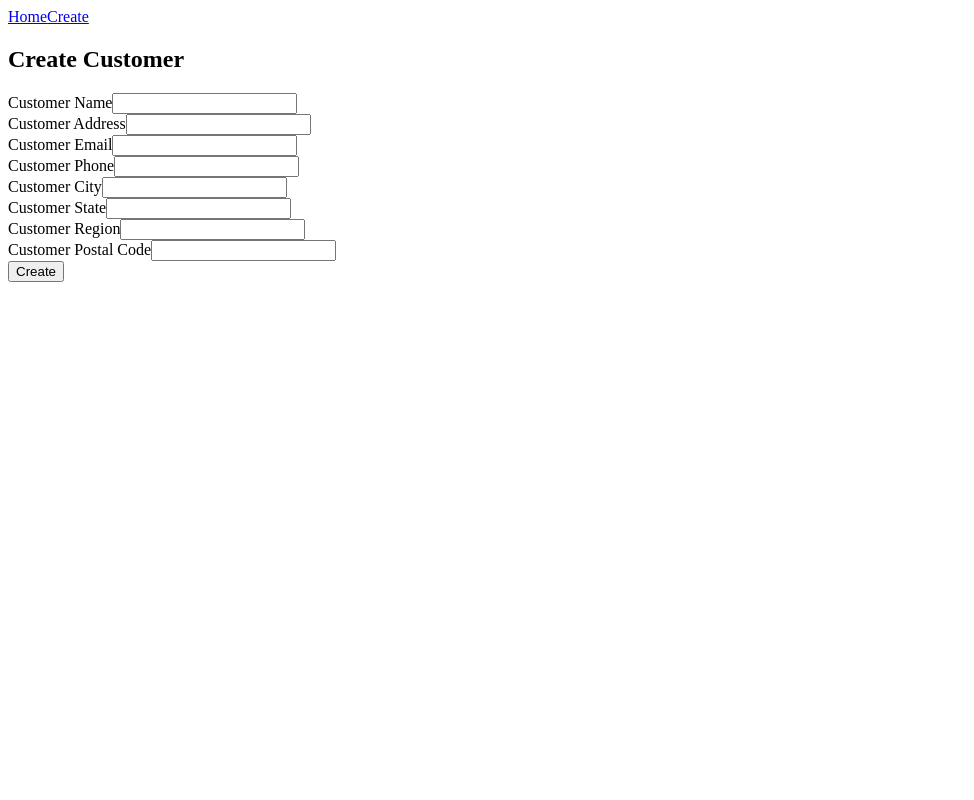
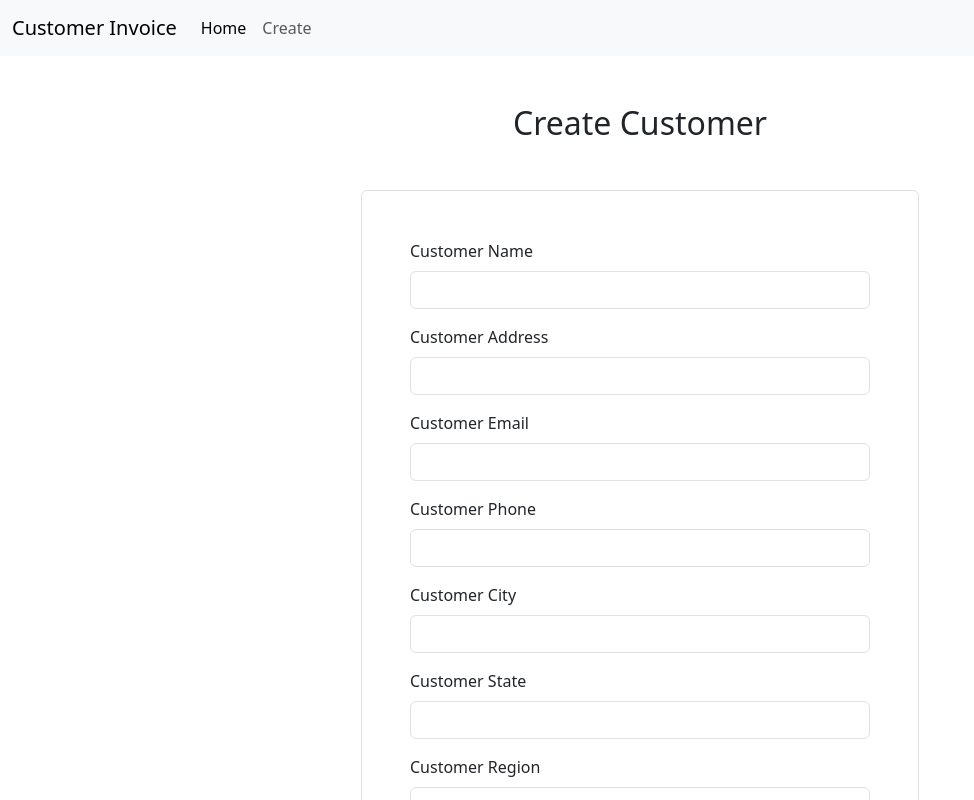
Before and after one commit to xmhub001/customer-invoice, an Angular app: page /create in a window 1280 px wide. Shown: the top 800 px of the page, without its empty margins (0-974 px from the left). Built offline with nearby package versions, Linux system fonts and the light colour scheme.

Commit message:
Bootstrap CSS

```diff
--- a/angular.json
+++ b/angular.json
@@ -27,9 +27,12 @@
               }
             ],
             "styles": [
-              "src/styles.css"
+              "src/styles.css",
+              "node_modules/bootstrap/dist/css/bootstrap.min.css"
             ],
-            "scripts": []
+            "scripts": [
+              "node_modules/bootstrap/dist/js/bootstrap.bundle.min.js"
+            ]
           },
           "configurations": {
             "production": {
--- a/package.json
+++ b/package.json
@@ -18,6 +18,7 @@
     "@angular/platform-browser": "^18.0.0",
     "@angular/platform-browser-dynamic": "^18.0.0",
     "@angular/router": "^18.0.0",
+    "bootstrap": "^5.3.3",
     "rxjs": "~7.8.0",
     "tslib": "^2.3.0",
     "zone.js": "~0.14.3"
--- a/src/app/app.component.html
+++ b/src/app/app.component.html
@@ -1,8 +1,31 @@
-<nav>
+<!-- <nav>
     <a routerLink="/">Home</a>
     <a routerLink="/create">Create</a>
-</nav>
-<router-outlet />
+</nav> -->
+
+<nav class="navbar navbar-expand-lg bg-body-tertiary">
+    <div class="container-fluid">
+      <a class="navbar-brand" href="#">Customer Invoice</a>
+      <button class="navbar-toggler" type="button" data-bs-toggle="collapse" data-bs-target="#navbarNav" aria-controls="navbarNav" aria-expanded="false" aria-label="Toggle navigation">
+        <span class="navbar-toggler-icon"></span>
+      </button>
+      <div class="collapse navbar-collapse" id="navbarNav">
+        <ul class="navbar-nav">
+          <li class="nav-item">
+            <!-- <a class="nav-link active" aria-current="page" href="#">Home</a> -->
+            <a class="nav-link active" aria-current="page" routerLink="/">Home</a>
+          </li>
+          <li class="nav-item">
+            <!-- <a class="nav-link" href="#">Features</a> -->
+            <a class="nav-link" routerLink="/create">Create</a>
+          </li>
+
+        </ul>
+      </div>
+    </div>
+  </nav>
+
+<div class="container-md"><router-outlet /></div>
 
 <!--<customer-table></customer-table>-->
 <!--<customer-form></customer-form>-->
--- a/src/app/customer-form/customer-form.component.html
+++ b/src/app/customer-form/customer-form.component.html
@@ -1,44 +1,44 @@
 <!--<div>customer-form works!</div>-->
-<h2>{{isEditing? 'Edit' : 'Create'}} Customer</h2>
+<h2 class="text-center my-5">{{isEditing? 'Edit' : 'Create'}} Customer</h2>
 
 <div *ngIf="errorMessage != ''">
     {{errorMessage}}
 </div>
 
-<form (ngSubmit)="onSubmit()">
+<form (ngSubmit)="onSubmit()" class="border rounded p-5 w-50 mb-10 mx-auto">
 
-    <div>
-        <label>Customer Name</label>
-        <input type="text" name="customerName" [(ngModel)]="customer.customerName" />
+    <div class="mb-3">
+        <label class="form-label">Customer Name</label>
+        <input class="form-control" type="text" name="customerName" [(ngModel)]="customer.customerName" />
     </div>
-    <div>
-        <label>Customer Address</label>
-        <input type="text" name="customerAddress" [(ngModel)]="customer.customerAddress" />
+    <div class="mb-3">
+        <label class="form-label">Customer Address</label>
+        <input class="form-control" type="text" name="customerAddress" [(ngModel)]="customer.customerAddress" />
     </div>
-    <div>
-        <label>Customer Email</label>
-        <input type="email" name="customerEmail" [(ngModel)]="customer.customerEmail" />
+    <div class="mb-3">
+        <label class="form-label">Customer Email</label>
+        <input class="form-control" type="email" name="customerEmail" [(ngModel)]="customer.customerEmail" />
     </div>
-    <div>
-        <label>Customer Phone</label>
-        <input type="phone" name="customerPhone" [(ngModel)]="customer.customerPhone" />
+    <div class="mb-3">
+        <label class="form-label">Customer Phone</label>
+        <input class="form-control" type="phone" name="customerPhone" [(ngModel)]="customer.customerPhone" />
     </div>
-    <div>
-        <label>Customer City</label>
-        <input type="text" name="customerCity" [(ngModel)]="customer.customerCity" />
+    <div class="mb-3">
+        <label class="form-label">Customer City</label>
+        <input class="form-control" type="text" name="customerCity" [(ngModel)]="customer.customerCity" />
     </div>
-    <div>
-        <label>Customer State</label>
-        <input type="text" name="customerState" [(ngModel)]="customer.customerState" />
+    <div class="mb-3">
+        <label class="form-label">Customer State</label>
+        <input class="form-control" type="text" name="customerState" [(ngModel)]="customer.customerState" />
     </div>
-    <div>
-        <label>Customer Region</label>
-        <input type="text" name="customerRegion" [(ngModel)]="customer.customerRegion" />
+    <div class="mb-3">
+        <label class="form-label">Customer Region</label>
+        <input class="form-control" type="text" name="customerRegion" [(ngModel)]="customer.customerRegion" />
     </div>
-    <div>
-        <label>Customer Postal Code</label>
-        <input type="text" name="customerPostalCode" [(ngModel)]="customer.customerPostalCode" />
+    <div class="mb-3">
+        <label class="form-label">Customer Postal Code</label>
+        <input class="form-control" type="text" name="customerPostalCode" [(ngModel)]="customer.customerPostalCode" />
     </div>
-    <button type="submit">{{isEditing? 'Edit' : 'Create'}}</button>
+    <button class="btn btn-primary" type="submit">{{isEditing? 'Edit' : 'Create'}}</button>
     <!--<button type="submit" (click)="onClick()">Create2</button>-->
 </form>
--- a/src/app/customer-table/customer-table.component.html
+++ b/src/app/customer-table/customer-table.component.html
@@ -1,7 +1,14 @@
 <!--<p>customer-table works!</p>-->
-<h2>Customer</h2>
+<h2 class="text-center my-5">Customers</h2>
 
-<table>
+<div class="card">
+
+    <div class="card-header">
+        <!-- <h4>Overview</h4> -->
+         <p class="fs-5">Overview</p>
+    </div>
+    <div class="card-body">
+        <table class="table table-hover">
             <thead>
                 <tr>
                     <th>Id</th>
@@ -28,9 +35,13 @@
                     <td>{{customer.customerRegion}}</td>
                     <td>{{customer.customerPostalCode}}</td>
                     <td>
-                <button (click)="deleteCustomer(customer.id)">Delete</button>
-                <button (click)="editCustomer(customer.id)">Edit</button>
+                        <button class="btn btn-primary btn-sm m-2" (click)="editCustomer(customer.id)">Edit</button>
+                        <button class="btn btn-danger btn-sm" (click)="deleteCustomer(customer.id)">Delete</button>
                     </td>
                 </tr>
             </tbody>
         </table>
+    </div>
+</div>
+
+<!-- <button class="btn btn-primary">Test</button> -->
```
Also changed, not shown: 1 other file (tests, documents, lock files or other folders). Lines whose indentation alone changed are shown as unchanged.
